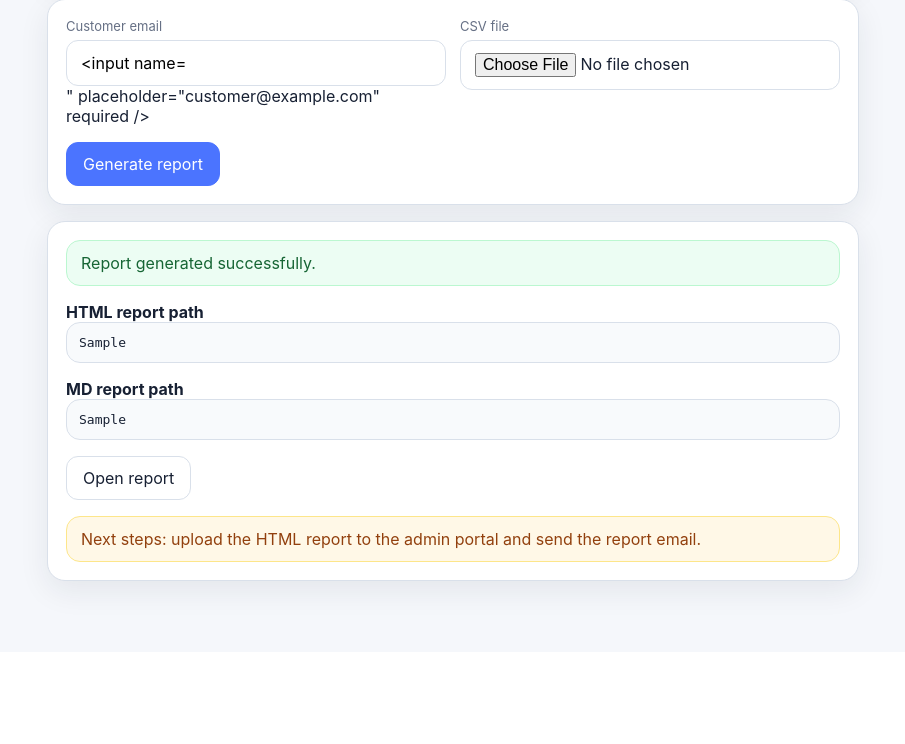
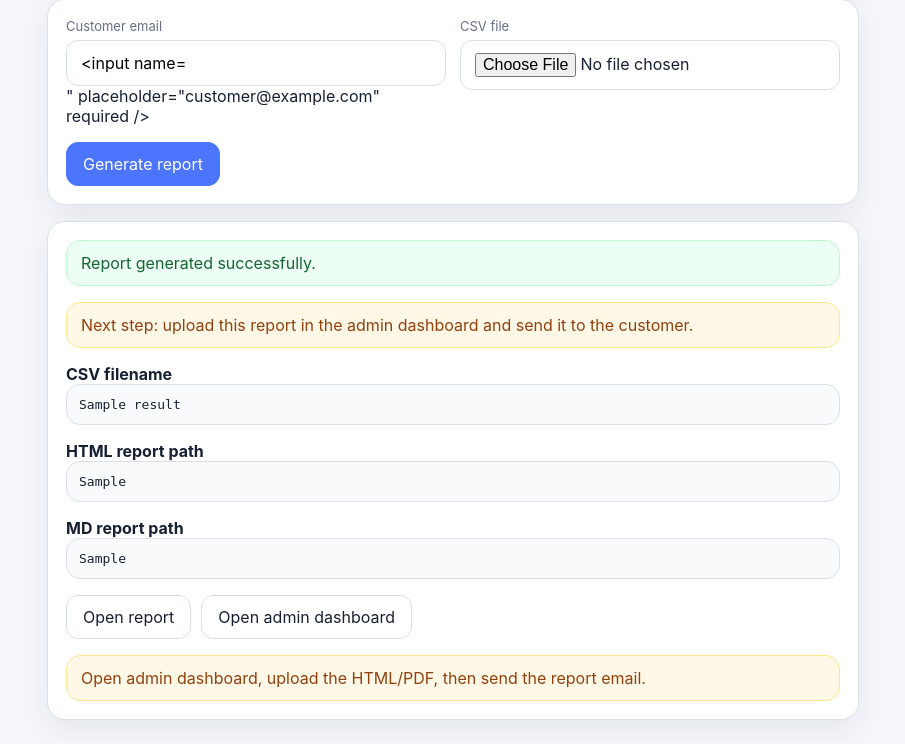
Before and after one commit to MatthewJameson-FB/Gnomeo, a Flask app: template agent_mvp/free_report_runner/templates/index.html in a window 1280 px wide. Shown: the part 148-892 px from the top of the page, without its empty margins (187-1092 px from the left). Before the commit the page ends 754 px from the top, so only its background shows below. Run offline with Flask 3, Linux system fonts and the light colour scheme; the template is opened without the code that fills it: most values are stand-ins (such as "Sample title", 1, 10 or a date in 2020); form fields are guessed from the names that the template uses.

Commit message:
Clarify free-tier handoff steps

```diff
--- a/admin/submissions.css
+++ b/admin/submissions.css
@@ -311,6 +311,7 @@ input:focus, select:focus, textarea:focus { border-color: var(--accent); box-sha
 .dropzone-copy { margin: 0; font-weight: 700; }
 .dropzone .actions-row { align-items: center; }
 .report-note { margin: 0; }
+.upload-cta { min-height: 52px; font-size: 16px; font-weight: 800; }
 
 .modal {
   position: fixed;
--- a/agent_mvp/free_report_runner/app.py
+++ b/agent_mvp/free_report_runner/app.py
@@ -126,9 +126,13 @@ def index():
                     result = {
                         "email": email,
                         "saved_csv": str(saved_csv),
+                        "csv_name": saved_csv.name,
                         "html_path": str(html_file),
+                        "html_name": html_file.name,
                         "md_path": str(md_file),
+                        "md_name": md_file.name,
                         "report_link": url_for("report_file", filename=html_file.name),
+                        "admin_link": "https://www.gnomeo.nl/admin/submissions.html",
                         "generated_at": stamp,
                     }
 
--- a/agent_mvp/free_report_runner/templates/index.html
+++ b/agent_mvp/free_report_runner/templates/index.html
@@ -61,6 +61,11 @@
       {% if result %}
         <section class="card stack">
           <div class="notice ok">Report generated successfully.</div>
+          <div class="notice">Next step: upload this report in the admin dashboard and send it to the customer.</div>
+          <div>
+            <strong>CSV filename</strong>
+            <pre>{{ result.csv_name }}</pre>
+          </div>
           <div>
             <strong>HTML report path</strong>
             <pre>{{ result.html_path }}</pre>
@@ -71,8 +76,9 @@
           </div>
           <div class="actions">
             <a class="link primary" href="{{ result.report_link }}" target="_blank" rel="noreferrer">Open report</a>
+            <a class="link" href="{{ result.admin_link }}" target="_blank" rel="noreferrer">Open admin dashboard</a>
           </div>
-          <div class="notice">Next steps: upload the HTML report to the admin portal and send the report email.</div>
+          <div class="notice">Open admin dashboard, upload the HTML/PDF, then send the report email.</div>
         </section>
       {% endif %}
     </div>
```
Also changed, not shown: admin/submissions.js (+7 -7 lines).
